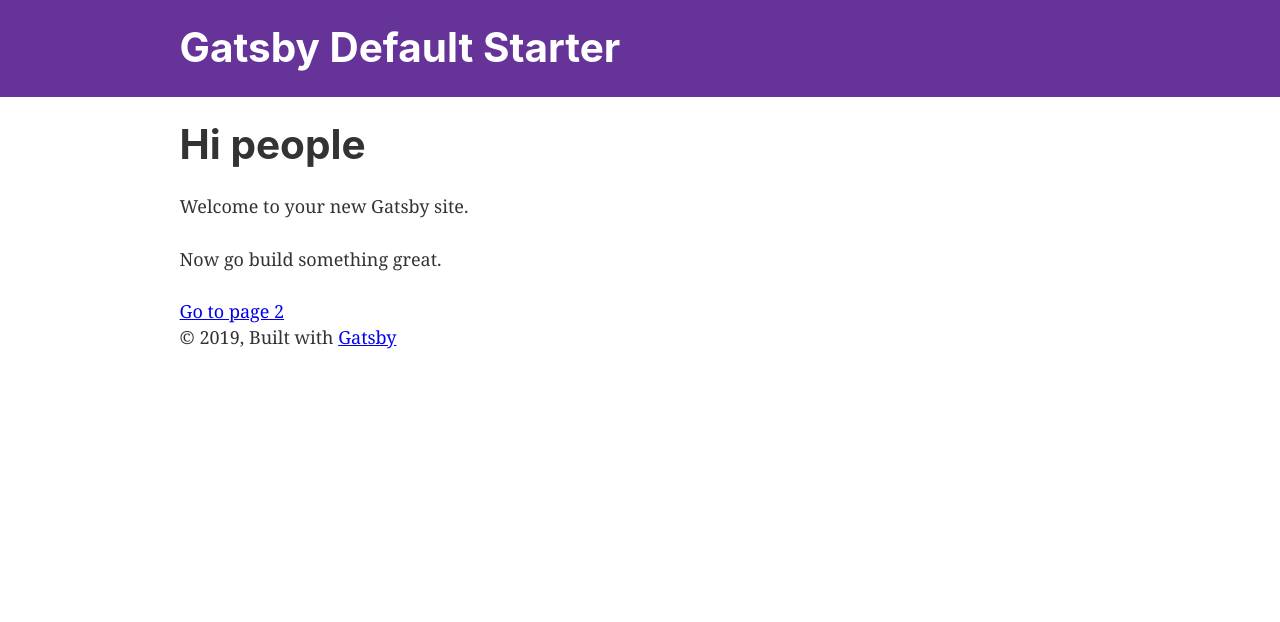
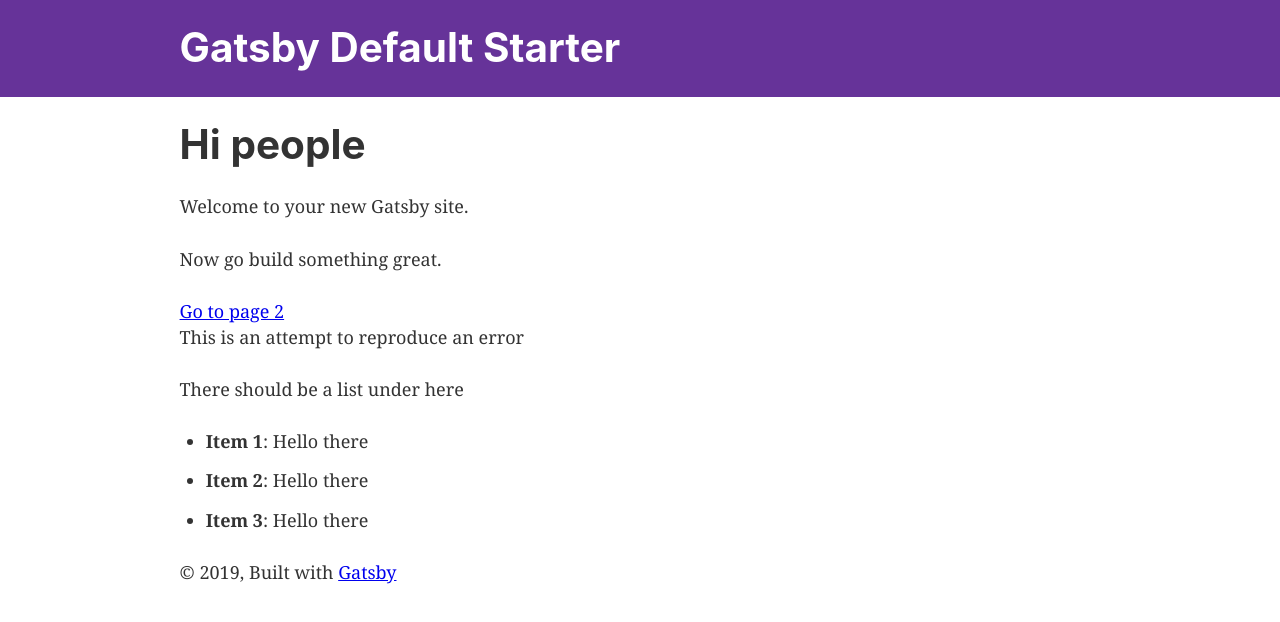
Before and after one commit to jkjustjoshing/gatsby-reproduce-dangerouslysetinnerhtml-error, a Gatsby site: page / in a window 1280 px wide. Built offline with nearby package versions, Linux system fonts and the light colour scheme; Gatsby itself is replaced by a stand-in of ours.

Commit message:
Create error

```diff
--- a/src/pages/index.js
+++ b/src/pages/index.js
@@ -13,6 +13,17 @@ const IndexPage = () => (
     <div style={{ maxWidth: `300px`, marginBottom: `1.45rem` }}>
     </div>
     <Link to="/page-2/">Go to page 2</Link>
+    <p dangerouslySetInnerHTML={{ __html: `
+
+      <p>This is an attempt to reproduce an error</p>
+      <p>There should be a list under here</p>
+      <ul>
+      <li><p><strong>Item 1</strong>: Hello there</p></li>
+      <li><p><strong>Item 2</strong>: Hello there</p></li>
+      <li><p><strong>Item 3</strong>: Hello there</p></li>
+      </ul>
+
+    ` }} />
   </Layout>
 )
 
```
